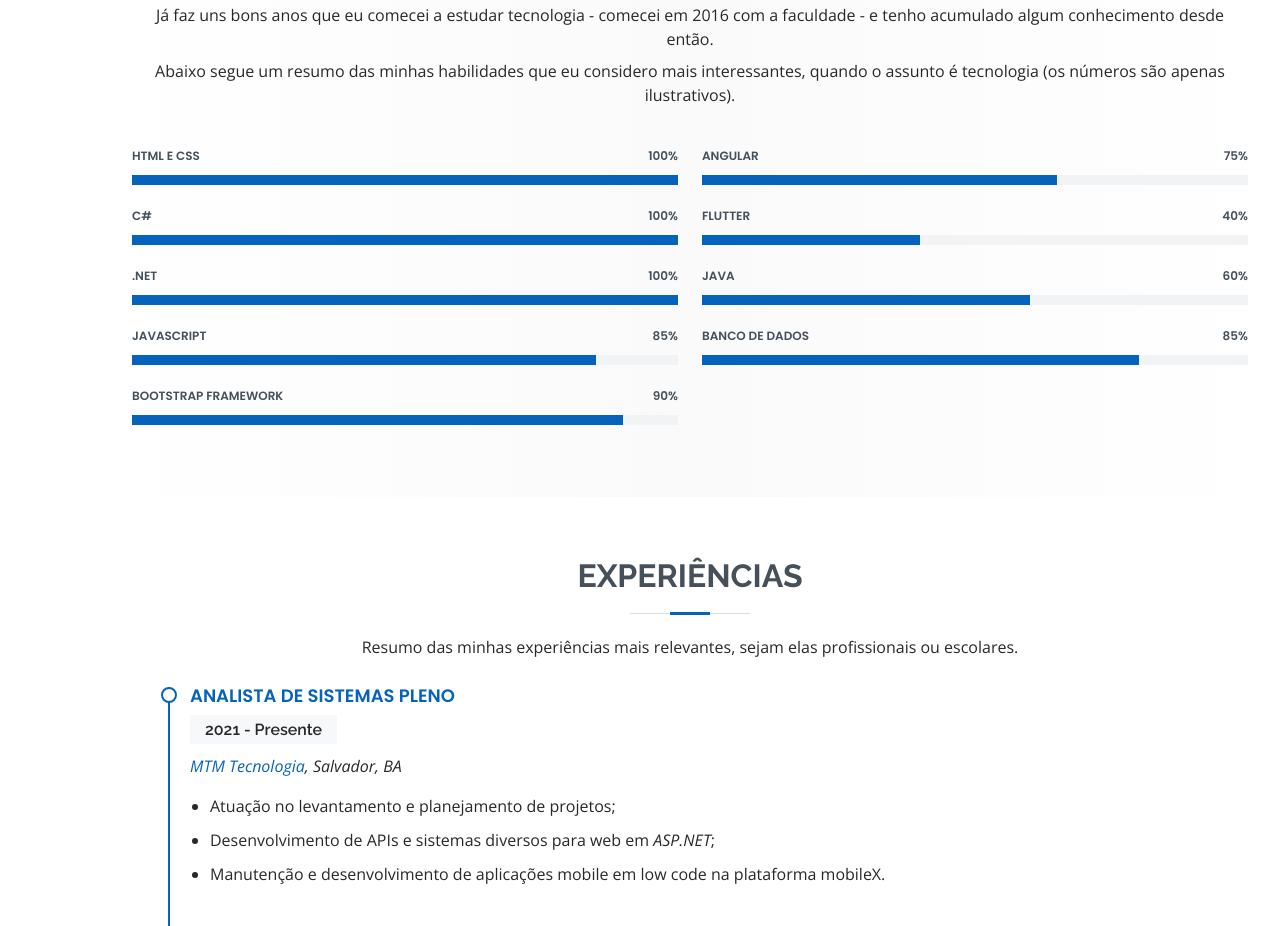
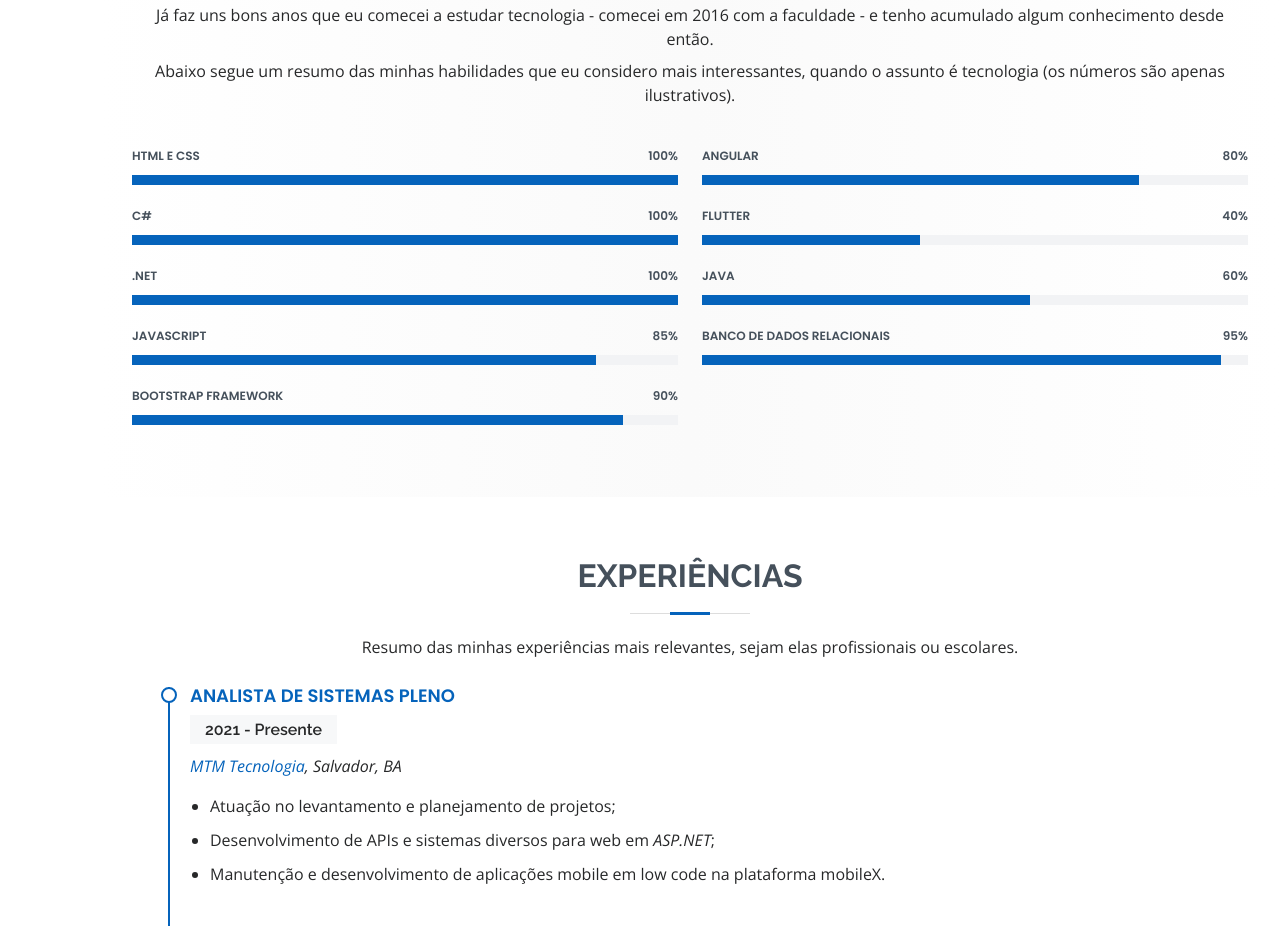
Before and after one commit to Sarupy/sarupy.github.io, a plain HTML site: page index.html in a window 1280 px wide. Shown: the part 1518-2444 px from the top of the page. Drawn offline with nearby package versions, Linux system fonts and the light colour scheme.

Commit message:
personal skills upgrade

```diff
--- a/index.html
+++ b/index.html
@@ -178,9 +178,9 @@
           <div class="col-lg-6">
 
             <div class="progress">
-              <span class="skill">Angular <i class="val">75%</i></span>
+              <span class="skill">Angular <i class="val">80%</i></span>
               <div class="progress-bar-wrap">
-                <div class="progress-bar" role="progressbar" aria-valuenow="65" aria-valuemin="0" aria-valuemax="100">
+                <div class="progress-bar" role="progressbar" aria-valuenow="80" aria-valuemin="0" aria-valuemax="100">
                 </div>
               </div>
             </div>
@@ -202,9 +202,9 @@
             </div>
 
             <div class="progress">
-              <span class="skill">Banco de dados <i class="val">85%</i></span>
+              <span class="skill">Banco de dados Relacionais <i class="val">95%</i></span>
               <div class="progress-bar-wrap">
-                <div class="progress-bar" role="progressbar" aria-valuenow="80" aria-valuemin="0" aria-valuemax="100">
+                <div class="progress-bar" role="progressbar" aria-valuenow="95" aria-valuemin="0" aria-valuemax="100">
                 </div>
               </div>
             </div>
@@ -314,7 +314,7 @@
               <img src="assets/img/portfolio/gestao.jpg" class="img-fluid" alt="">
               <div class="portfolio-info">
                 <h4>Niterói: Gestão de Dados</h4>
-                <p>Uma demanda onde precisei criar um sistema para a manutenção de dados para prefeitura de Niterói, esses dados eram consumidos por alguns apps e sistemas web.</p>
+                <p>Uma demanda onde foi criado um sistema para a manutenção de dados para prefeitura de Niterói, esses dados eram consumidos por aaplicativos mobile e web.</p>
               </div>
             </div>
           </div>
```
